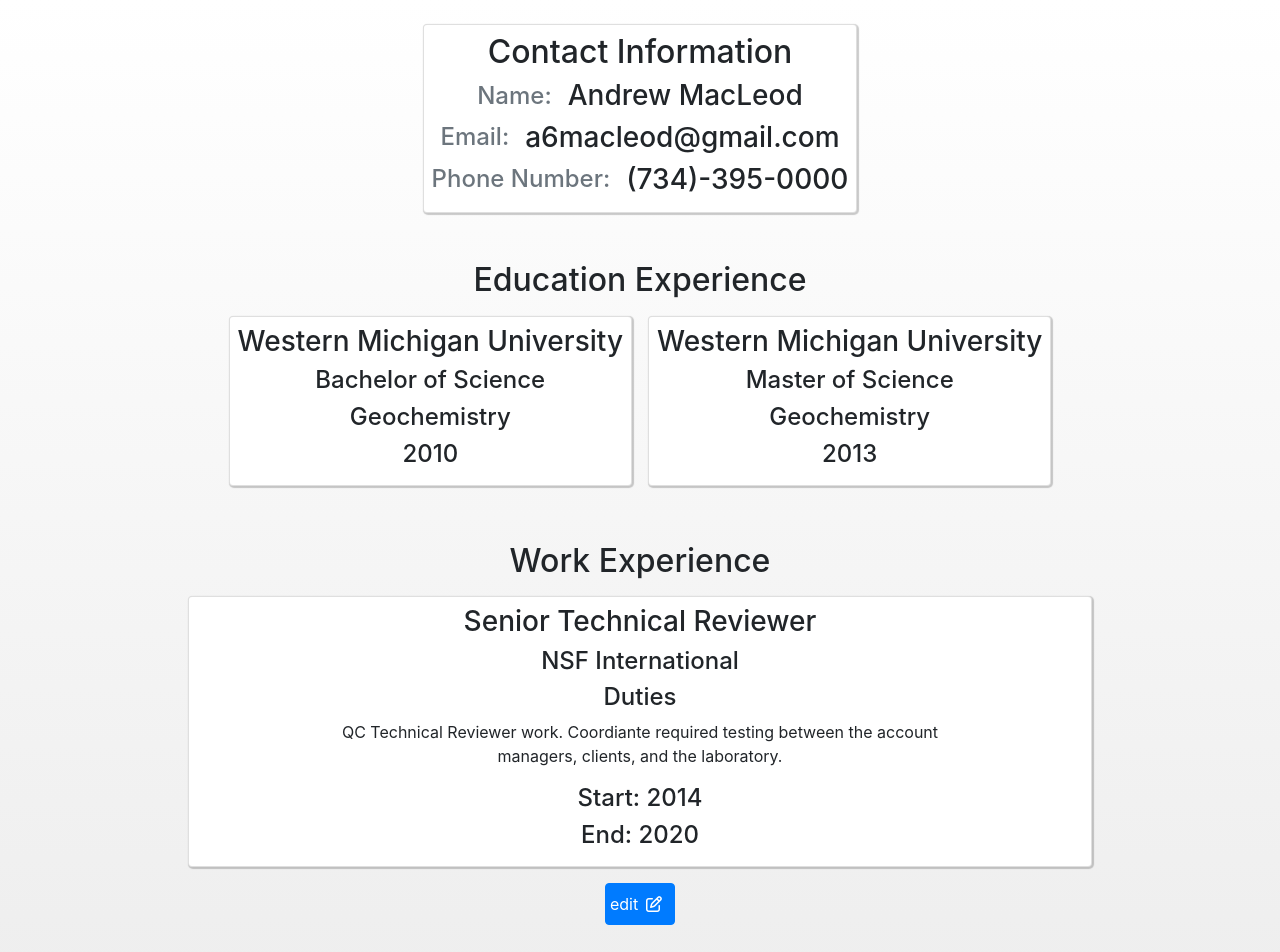
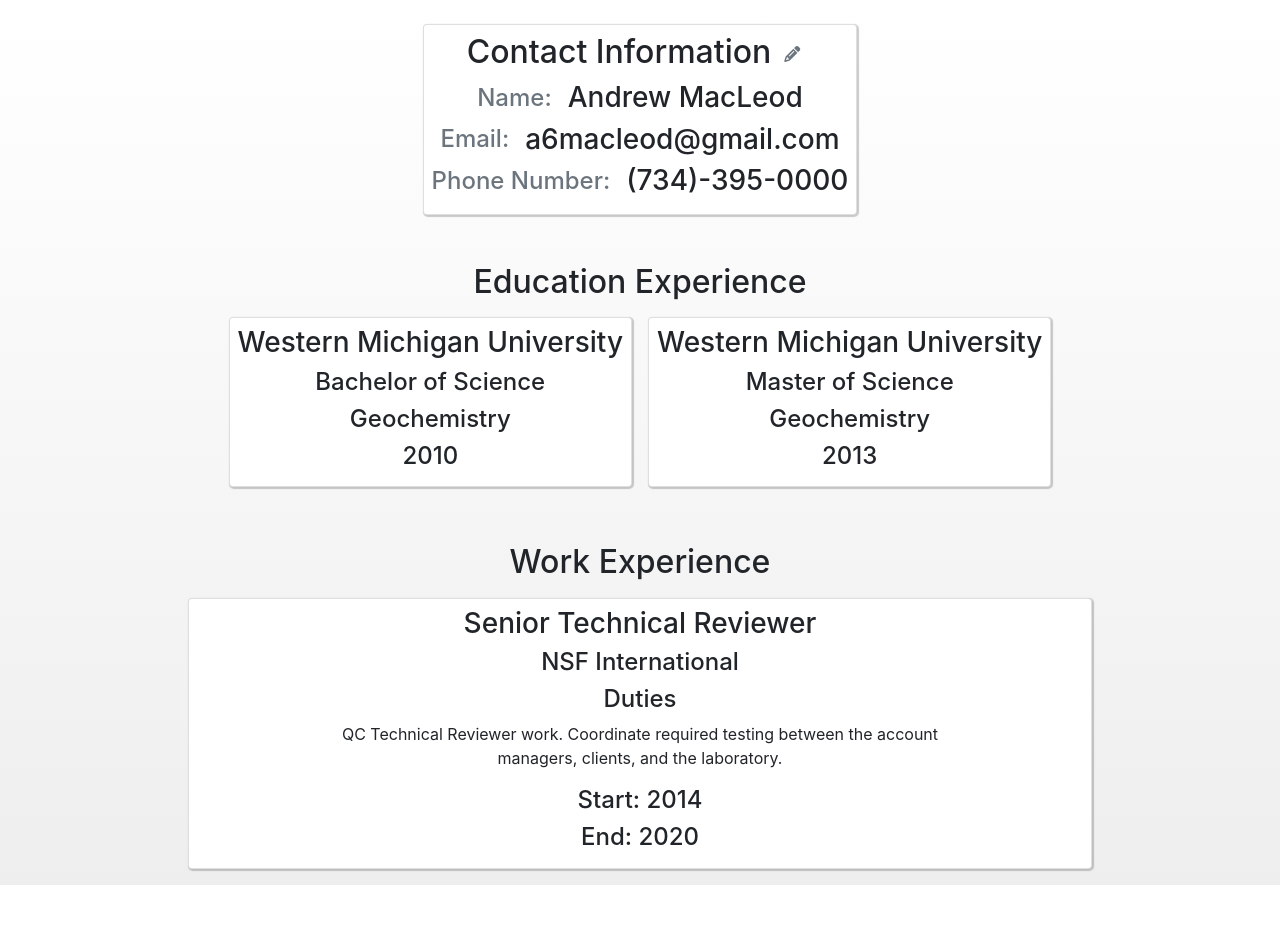
Before and after one commit to a6macleod/cv-project, a React (Create React App) app: page / in a window 1280 px wide. Shown: the top 952 px of the page. After the commit the page ends 885 px from the top, so only its background shows below. Built offline with nearby package versions, Linux system fonts and the light colour scheme.

Commit message:
Set up general info to call edit general info component

```diff
--- a/src/App.js
+++ b/src/App.js
@@ -10,26 +10,6 @@ import "./App.css";
 class App extends React.Component {
   constructor(props) {
     super(props);
-
-    this.state = {
-      edit: false,
-      general: {
-        view: true,
-        name: "Andrew MacLeod",
-        email: "a6macleod@gmail.com",
-        phone: "(734)-395-0000",
-      },
-      experience: [
-        {
-          jobTitle: "Senior Technical Reviewer",
-          company: "NSF International",
-          duties:
-            "QC Technical Reviewer work. Coordiante required testing between the account managers, clients, and the laboratory.",
-          startYear: "2014",
-          endYear: "2020",
-        },
-      ],
-    };
 
     this.handleChangeGeneral = this.handleChangeGeneral.bind(this);
     this.handleChangeEducation = this.handleChangeEducation.bind(this);
@@ -144,59 +124,13 @@ class App extends React.Component {
   };
 
   render() {
-    const editMode = this.state.edit;
-    if (editMode) {
-      return (
-        <div className="App container">
-          <EditGeneralInfo
-            edit={this.state.edit}
-            general={this.state.general}
-            handleChangeGeneral={this.handleChangeGeneral}
-          />
-          <EditEducation
-            edit={this.state.edit}
-            handleChangeEducation={this.handleChangeEducation}
-            addSchool={this.addSection}
-            deleteEducation={this.deleteEducation}
-          />
-          <EditExperience
-            edit={this.state.edit}
-            experience={this.state.experience}
-            handleChangeExperience={this.handleChangeExperience}
-            addExperience={this.addExperience}
-            deleteExperience={this.deleteExperience}
-          />
-          <input
-            className="mb-5"
-            type="button"
-            onClick={this.saveEdit}
-            value="save"
-          />
-        </div>
-      );
-    } else {
-      return (
-        <div className="App container">
-          <GeneralInformation
-            name={this.state.general.name}
-            email={this.state.general.email}
-            phone={this.state.general.phone}
-            view={this.state.general.view}
-          />
-          <Education education={this.state.education} />
-          <Experience experience={this.state.experience} />
-
-          <button
-            className="btn btn-primary mb-5 p-1"
-            onClick={() => {
-              this.handleClick();
-            }}
-          >
-            edit<i className="p-2 far fa-edit"></i>
-          </button>
-        </div>
-      );
-    }
+    return (
+      <div className="App container">
+        <GeneralInformation />
+        <Education />
+        <Experience />
+      </div>
+    );
   }
 }
 
--- a/src/components/Education.js
+++ b/src/components/Education.js
@@ -1,5 +1,4 @@
 import React, { useState } from "react";
-import uniqid from "uniqid";
 
 const Education = () => {
   const [schoolOne, setSchoolOne] = useState("Western Michigan University");
@@ -15,13 +14,13 @@ const Education = () => {
     <div className="mb-5">
       <h2>Education Experience</h2>
       <div className="row justify-content-center">
-        <div key={uniqid()} className="col-md- wrapper card p-2 m-2">
+        <div className="col-md- wrapper card p-2 m-2">
           <h3 className="school">{schoolOne}</h3>
           <h4 className="degree">{degreeOne}</h4>
           <h4 className="Focus">{focusOne}</h4>
           <h4 className="yearGraduated">{yearGraduatedOne}</h4>
         </div>
-        <div key={uniqid()} className="col-md- wrapper card p-2 m-2">
+        <div className="col-md- wrapper card p-2 m-2">
           <h3 className="school">{schoolTwo}</h3>
           <h4 className="degree">{degreeTwo}</h4>
           <h4 className="Focus">{focusTwo}</h4>
--- a/src/components/Experience.js
+++ b/src/components/Experience.js
@@ -5,7 +5,7 @@ const Experience = () => {
   const [jobTitle, setJobTitle] = useState("Senior Technical Reviewer");
   const [company, setCompany] = useState("NSF International");
   const [duties, setDuties] = useState(
-    "QC Technical Reviewer work. Coordiante required testing between the account managers, clients, and the laboratory."
+    "QC Technical Reviewer work. Coordinate required testing between the account managers, clients, and the laboratory."
   );
   const [startYear, setStartYear] = useState(2014);
   const [endYear, setEndYear] = useState(2020);
--- a/src/components/GeneralInformation.js
+++ b/src/components/GeneralInformation.js
@@ -1,31 +1,50 @@
 import React, { useState } from "react";
+import EditGeneralInfo from "./EditGeneralInfo";
 
 const GeneralInformation = (props) => {
-  const [name, setName] = useState("Andrew MacLeod");
-  const [email, setEmail] = useState("a6macleod@gmail.com");
-  const [phone, setPhone] = useState("(734)-395-0000");
+  const [generalInfo, setGeneralInfo] = useState({
+    editView: false,
+    name: "Andrew MacLeod",
+    email: "a6macleod@gmail.com",
+    phone: "(734)-395-0000",
+  });
 
+  const editInfo = () => {
+    setGeneralInfo((generalInfo.editView = true));
+    console.log(generalInfo.editView);
+  };
+
+  if (generalInfo.editView) {
+    return <EditGeneralInfo generalInfo={generalInfo} />;
+  } else {
     return (
       <div className="mt-2 mb-5">
         <div className="row justify-content-center">
           <div className="card col-lg- d-flex justify-content-center mt-3 p-2">
-          <h2>Contact Information</h2>
+            <h2>
+              Contact Information
+              <div className="btn" onClick={editInfo}>
+                <i className="text-muted fas fa-pencil-alt"></i>
+              </div>
+            </h2>
+
             <div className="wrapper d-flex justify-content-center align-items-center">
               <h4 className="mr-3 text-muted">Name:</h4>
-            <h3 className="name">{name}</h3>
+              <h3 className="name">{generalInfo.name}</h3>
             </div>
             <div className="wrapper d-flex justify-content-center align-items-center">
               <h4 className="mr-3 text-muted">Email:</h4>
-            <h3 className="email">{email}</h3>
+              <h3 className="email">{generalInfo.email}</h3>
             </div>
             <div className="wrapper d-flex justify-content-center align-items-center">
               <h4 className="mr-3 text-muted">Phone Number:</h4>
-            <h3 className="phone">{phone}</h3>
+              <h3 className="phone">{generalInfo.phone}</h3>
             </div>
           </div>
         </div>
       </div>
     );
+  }
 };
 
 export default GeneralInformation;
```
Lines whose indentation alone changed are shown as unchanged.
